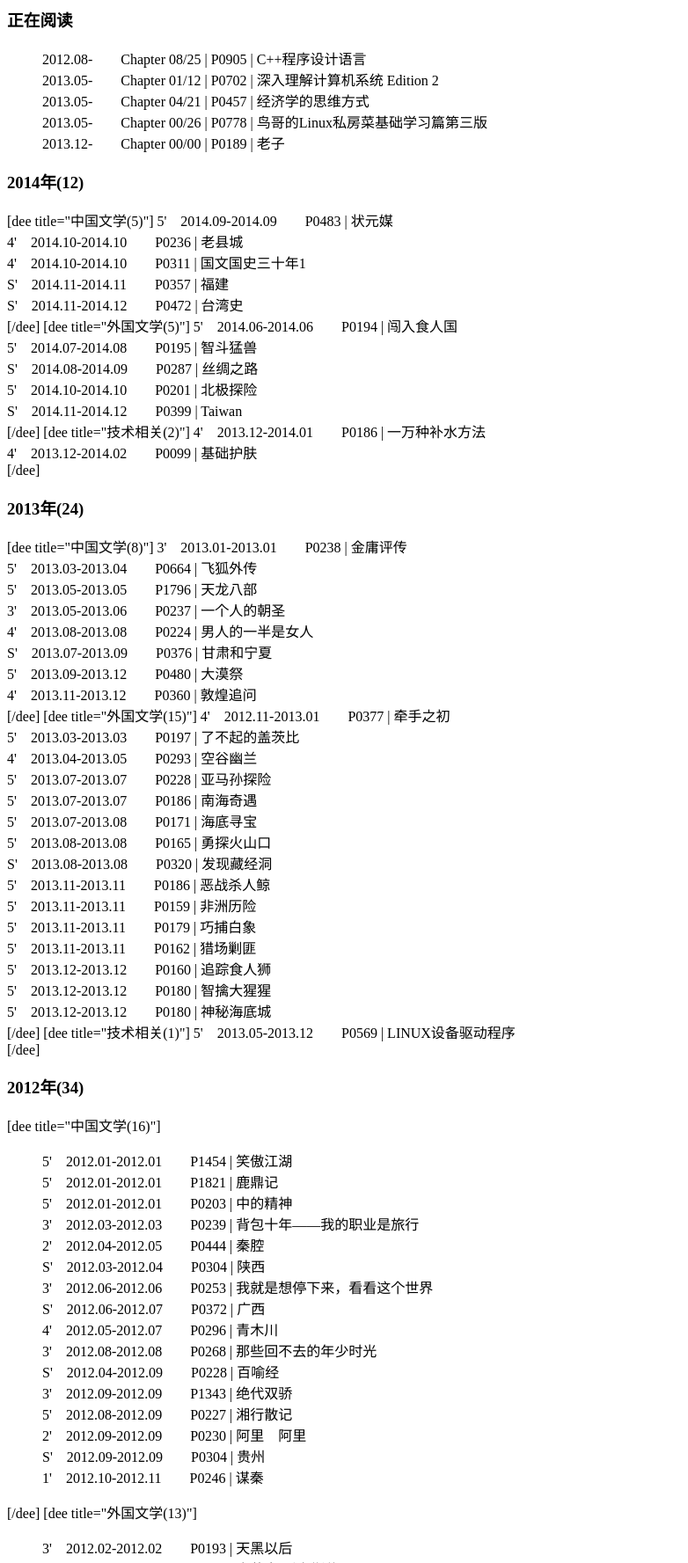
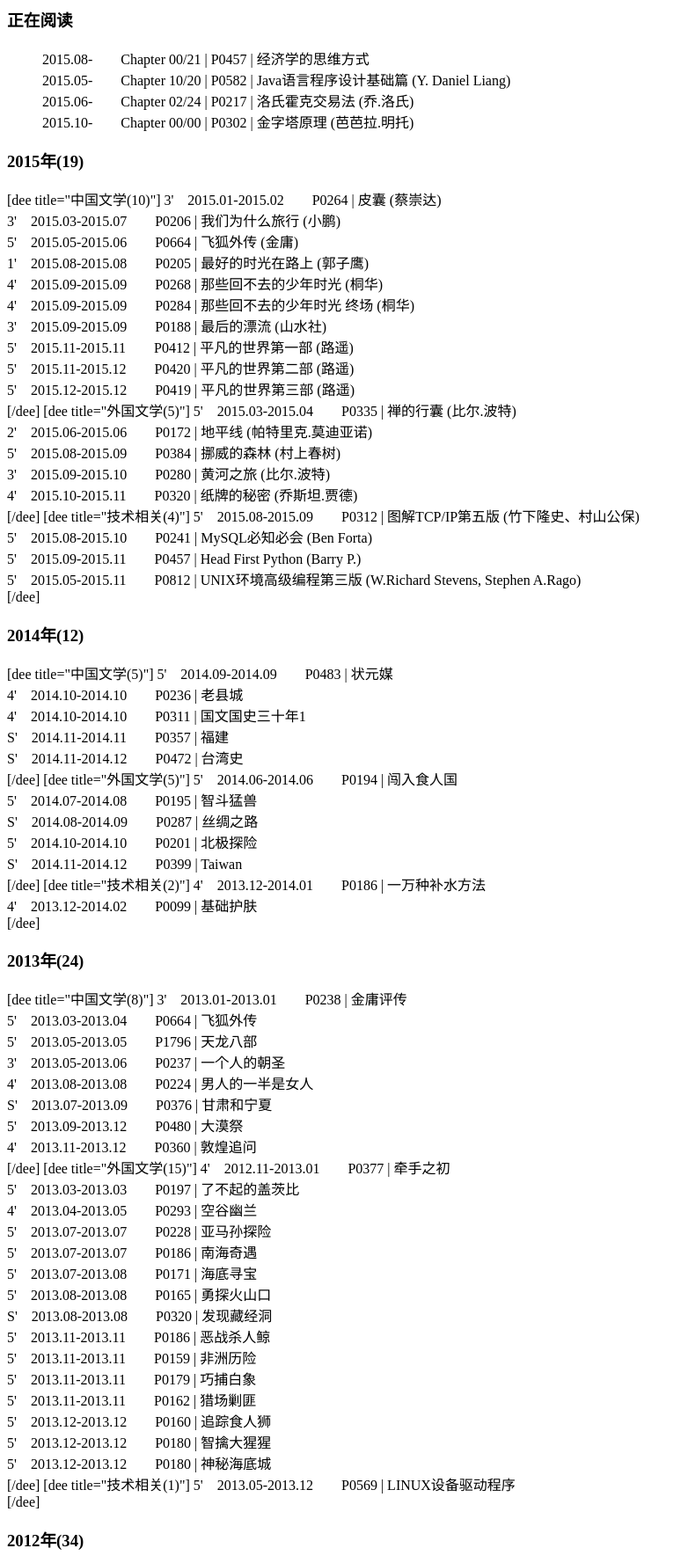
Before and after one commit to newnuy/website, a PHP site: page /reading-list.php in a window 1280 px wide. Shown: the top 1777 px of the page at 88% size, without its empty margins (0-782 px from the left). Run offline with PHP 8.4, Linux system fonts and the light colour scheme.

Commit message:
[blog] update reading list, 2015-1231.

```diff
--- a/blog/pages/reading/reading-list.php
+++ b/blog/pages/reading/reading-list.php
@@ -5,13 +5,43 @@
 
 <blockquote>
 <p>
-2012.08-　　Chapter 08/25 | P0905 | C++程序设计语言<br />
-2013.05-　　Chapter 01/12 | P0702 | 深入理解计算机系统 Edition 2<br />
-2013.05-　　Chapter 04/21 | P0457 | 经济学的思维方式<br />
-2013.05-　　Chapter 00/26 | P0778 | 鸟哥的Linux私房菜基础学习篇第三版<br />
-2013.12-　　Chapter 00/00 | P0189 | 老子<br />
+2015.08-　　Chapter 00/21 | P0457 | 经济学的思维方式<br />
+2015.05-　　Chapter 10/20 | P0582 | Java语言程序设计基础篇 (Y. Daniel Liang)<br />
+2015.06-　　Chapter 02/24 | P0217 | 洛氏霍克交易法 (乔.洛氏)<br />
+2015.10-　　Chapter 00/00 | P0302 | 金字塔原理 (芭芭拉.明托)<br />
 </p>
 </blockquote>
+
+
+<h3>2015年(19)</h3>
+
+[dee title="中国文学(10)"]
+3'　2015.01-2015.02　　P0264 | 皮囊 (蔡崇达)<br />
+3'　2015.03-2015.07　　P0206 | 我们为什么旅行 (小鹏)<br />
+5'　2015.05-2015.06　　P0664 | 飞狐外传 (金庸)<br />
+1'　2015.08-2015.08　　P0205 | 最好的时光在路上 (郭子鹰)<br />
+4'　2015.09-2015.09　　P0268 | 那些回不去的少年时光 (桐华)<br />
+4'　2015.09-2015.09　　P0284 | 那些回不去的少年时光 终场 (桐华)<br />
+3'　2015.09-2015.09　　P0188 | 最后的漂流 (山水社)<br />
+5'　2015.11-2015.11　　P0412 | 平凡的世界第一部 (路遥)<br />
+5'　2015.11-2015.12　　P0420 | 平凡的世界第二部 (路遥)<br />
+5'　2015.12-2015.12　　P0419 | 平凡的世界第三部 (路遥)<br />
+[/dee]
+
+[dee title="外国文学(5)"]
+5'　2015.03-2015.04　　P0335 | 禅的行囊 (比尔.波特)<br />
+2'　2015.06-2015.06　　P0172 | 地平线 (帕特里克.莫迪亚诺)<br />
+5'　2015.08-2015.09　　P0384 | 挪威的森林 (村上春树)<br />
+3'　2015.09-2015.10　　P0280 | 黄河之旅 (比尔.波特)<br />
+4'　2015.10-2015.11　　P0320 | 纸牌的秘密 (乔斯坦.贾德)<br />
+[/dee]
+
+[dee title="技术相关(4)"]
+5'　2015.08-2015.09　　P0312 | 图解TCP/IP第五版 (竹下隆史、村山公保)<br />
+5'　2015.08-2015.10　　P0241 | MySQL必知必会 (Ben Forta)<br />
+5'　2015.09-2015.11　　P0457 | Head First Python (Barry P.)<br />
+5'　2015.05-2015.11　　P0812 | UNIX环境高级编程第三版 (W.Richard Stevens, Stephen A.Rago)<br />
+[/dee]
 
 
 <h3>2014年(12)</h3>
@@ -77,8 +107,6 @@
 <h3>2012年(34)</h3>
 
 [dee title="中国文学(16)"]
-<blockquote>
-<p>
 5'　2012.01-2012.01　　P1454 | 笑傲江湖<br />
 5'　2012.01-2012.01　　P1821 | 鹿鼎记<br />
 5'　2012.01-2012.01　　P0203 | 中的精神<br />
@@ -95,13 +123,9 @@
 2'　2012.09-2012.09　　P0230 | 阿里　阿里<br />
 S'　2012.09-2012.09　　P0304 | 贵州<br />
 1'　2012.10-2012.11　　P0246 | 谋秦<br />
-</p>
-</blockquote>
 [/dee]
 
 [dee title="外国文学(13)"]
-<blockquote>
-<p>
 3'　2012.02-2012.02　　P0193 | 天黑以后<br />
 3'　2012.02-2012.02　　P0541 | 史蒂夫·乔布斯传<br />
 2'　2012.02-2012.02　　P0152 | 且听风吟<br />
@@ -115,20 +139,14 @@
 4'　2012.11-2012.11　　P0360 | 百年孤独<br />
 4'　2012.11-2012.11　　P0286 | 蓝色列车之谜<br />
 3'　2012.11-2012.11　　P0214 | 四魔头<br />
-</p>
-</blockquote>
 [/dee]
 
 [dee title="技术相关(5)"]
-<blockquote>
-<p>
 4'　2012.01-2012.02　　P0172 | C陷阱与缺陷<br />
 5'　2012.02-2012.03　　P0336 | 梦断代码<br />
 3'　2012.02-2012.03　　P0448 | C和指针<br />
 5'　2012.04-2012.10　　P0291 | C专家编程<br />
 3'　2012.03-2012.12　　P0254 | Objective-C基础教程<br />
-</p>
-</blockquote>
 [/dee]
 
 
```
